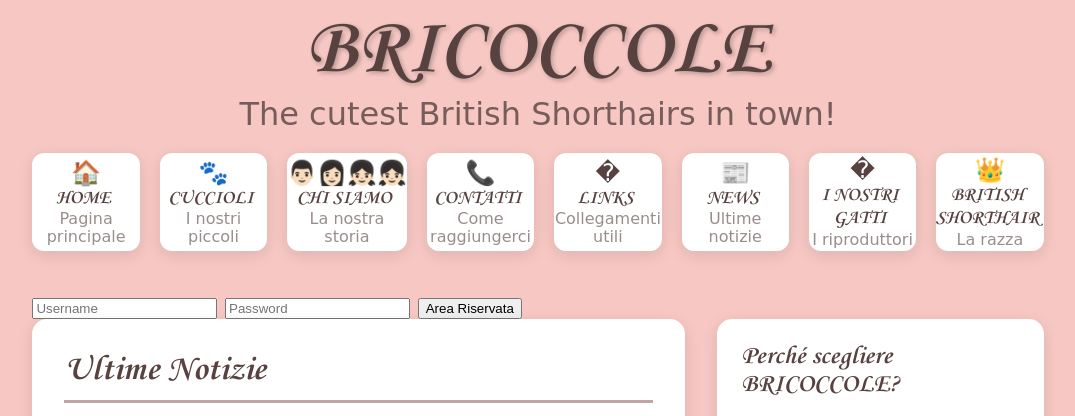
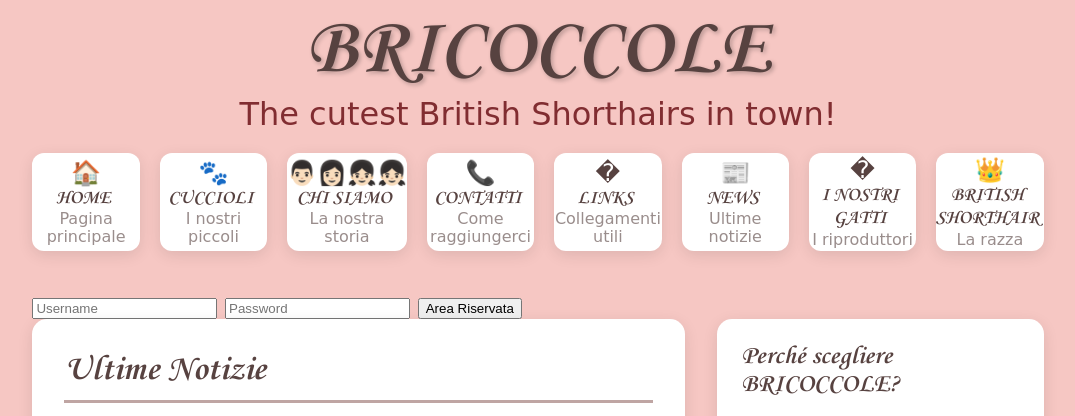
Before and after one commit to LeoPeink/bricoccole, a website: page app/public/template.html in a window 1280 px wide. Shown: the top 416 px of the page, without its empty margins (102-1177 px from the left). Drawn offline with Linux system fonts and the light colour scheme; a web font is replaced by a local one.

Commit message:
wip commit: 2024-11-26T18:16:24Z

```diff
--- a/app/public/css/stile_bricoccole.css
+++ b/app/public/css/stile_bricoccole.css
@@ -9,6 +9,7 @@
 body {
     background-color: #f6c7c3;
     color: #574240;
+    color: #64070d;
     /*font-family: "Playwrite GB S", cursive;*/
     /*import font monotype cursiva from local folder /public/media/fonts*/
     font-family: "Monotype Corsiva", cursive;
@@ -42,7 +43,8 @@ body {
 .site-subtitle {
     font-size: 2rem;
     margin: 0 0 2% 0; /* No margin around subtitle */
-    color: #574240;
+    /*color: #574240;*/
+    color: #64070d;
     opacity: 0.8;
 }
 
```
Also changed, not shown: app/public/js/provaPromise.js (added), 12 other files.
